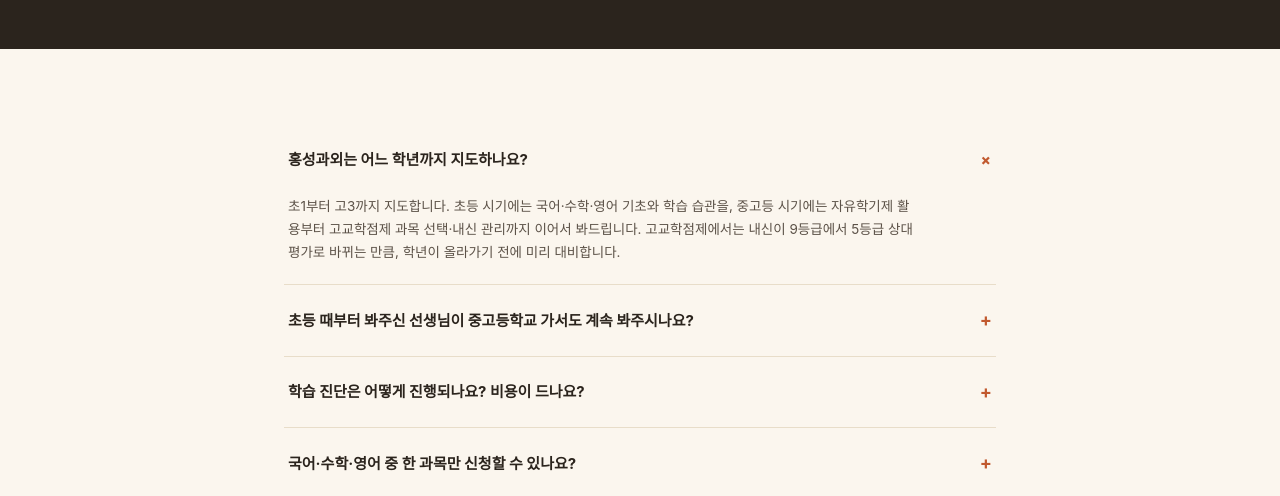
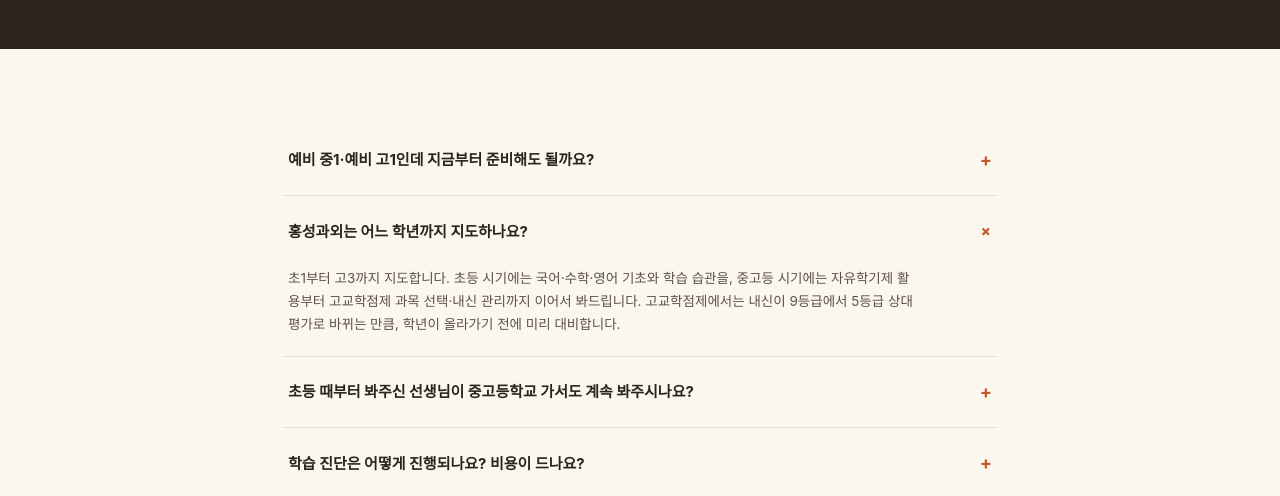
Before and after one commit to hasa080525-ctrl/easyiil, a plain HTML site: page faq.html in a window 1280 px wide. Shown: the part 263-759 px from the top of the page. Drawn offline with Linux system fonts and the light colour scheme; a web font is replaced by a local one.

Commit message:
SEO: 신규 키워드 및 FAQ 추가 (예비 중1·고1 겨울방학 대비 검색어 대응)
Co-Authored-By: Claude Sonnet 5 <noreply@anthropic.com>

```diff
--- a/faq.html
+++ b/faq.html
@@ -111,6 +111,11 @@
 <section id="faq" style="max-width:760px; margin:0 auto;">
   <div class="wrap">
     <div id="faqList">
+      <div class="faq-item">
+        <div class="faq-q">예비 중1·예비 고1인데 지금부터 준비해도 될까요?<span class="plus">+</span></div>
+        <div class="faq-a"><p>네, 겨울방학은 학년이 바뀌기 전 가장 여유 있게 준비할 수 있는 시기입니다. 예비 중1은 초등 과정에서 놓친 부분을 점검하고 중등 학습 습관을 미리 잡아두면 좋고, 예비 고1은 중학교 내신과는 다른 고등 내신·수능 체제에 맞춰 학습 방향을 미리 설정해두는 것이 중요합니다. 홍성 학생들도 화상 수업으로 겨울방학 선행학습을 시작하실 수 있습니다.</p></div>
+      </div>
+
       <div class="faq-item open">
         <div class="faq-q">홍성과외는 어느 학년까지 지도하나요?<span class="plus">+</span></div>
         <div class="faq-a"><p>초1부터 고3까지 지도합니다. 초등 시기에는 국어·수학·영어 기초와 학습 습관을, 중고등 시기에는 자유학기제 활용부터 고교학점제 과목 선택·내신 관리까지 이어서 봐드립니다. 고교학점제에서는 내신이 9등급에서 5등급 상대평가로 바뀌는 만큼, 학년이 올라가기 전에 미리 대비합니다.</p></div>
```
Also changed, not shown: index.html (+1 -1 lines).
